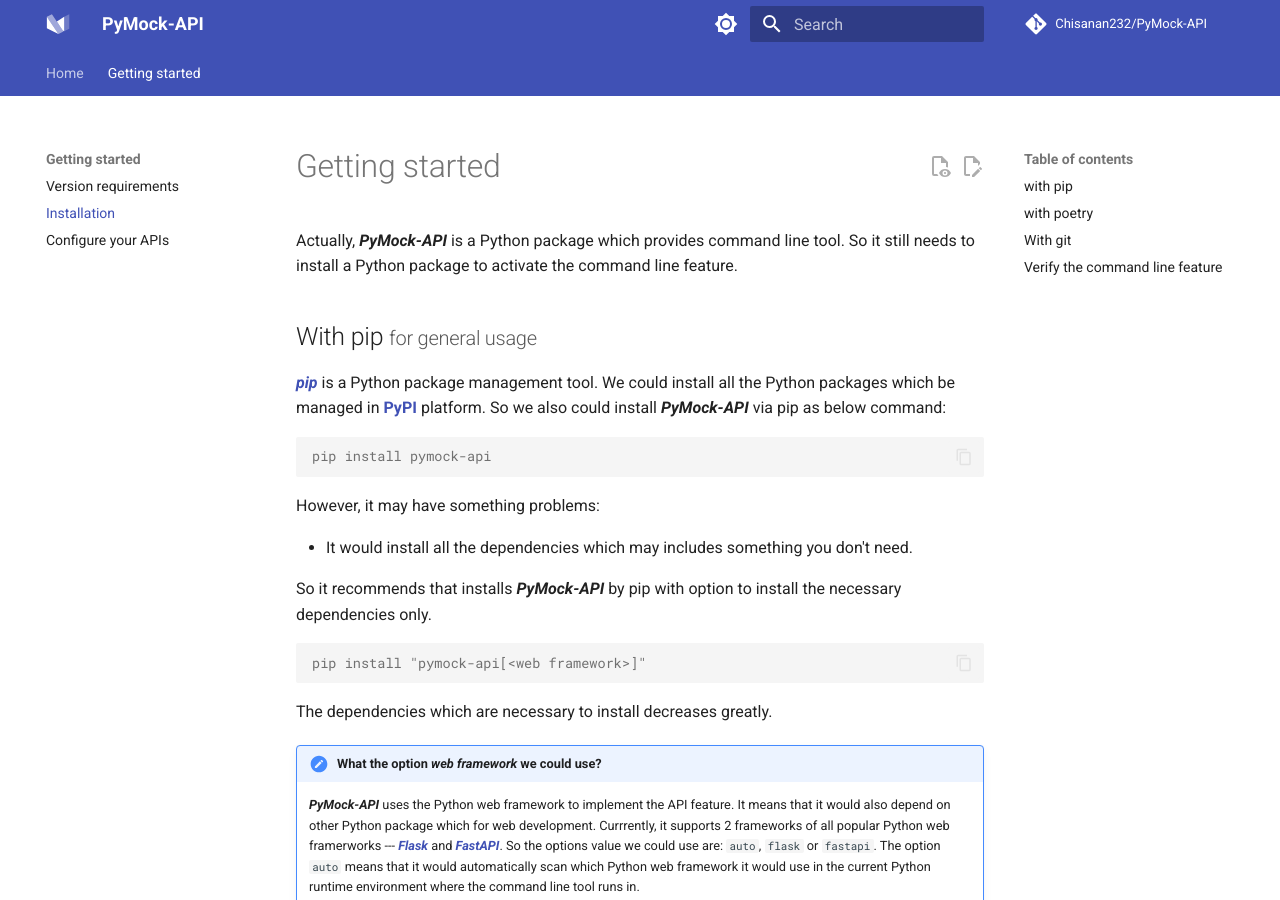
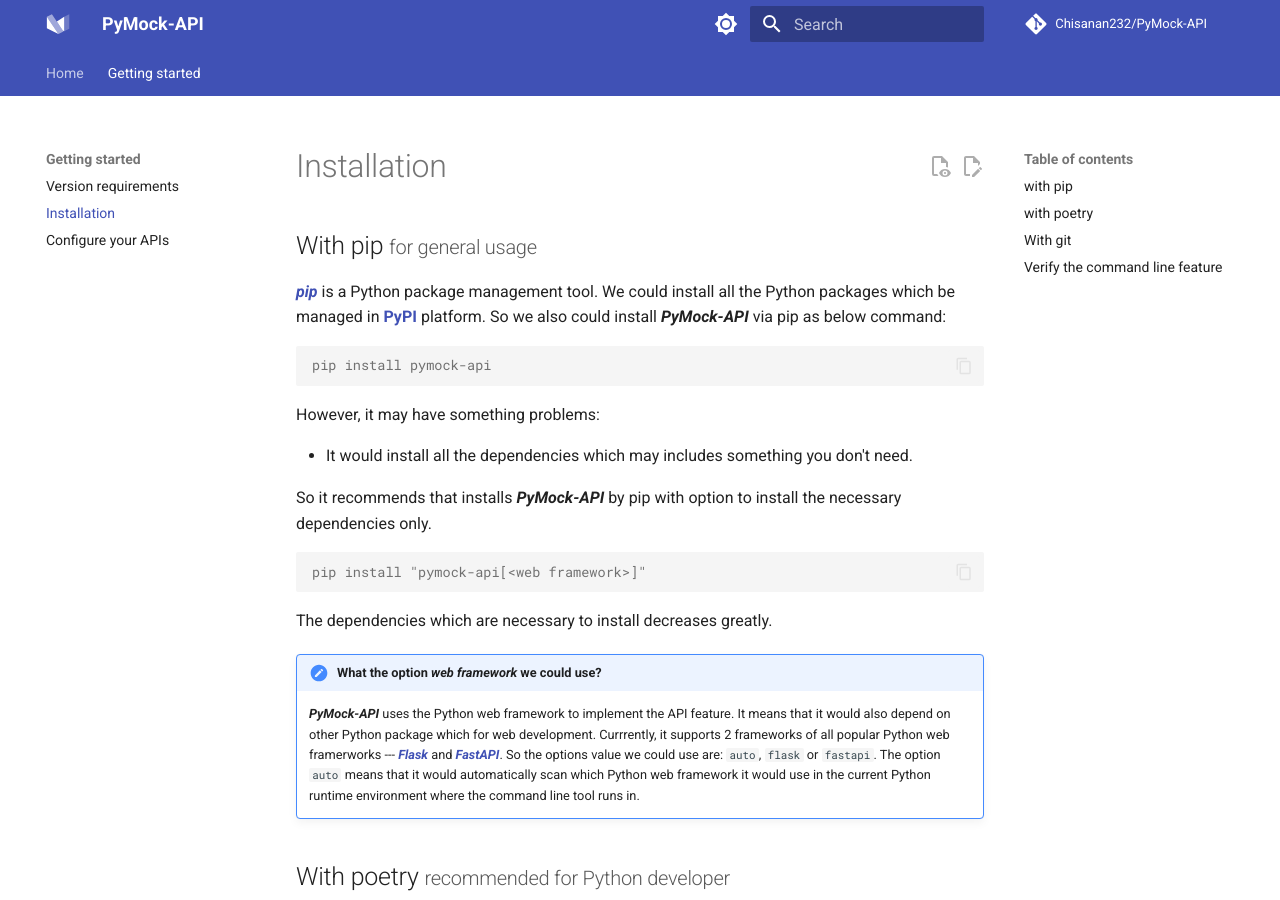
Before and after one commit to Chisanan232/PyMock-Server, an MkDocs documentation site: the page built from docs/getting-started/installation.md, in a window 1280 px wide and 900 px high. Built offline with MkDocs 1.6.1 and Material for MkDocs 9.7.7, drawn with Linux system fonts in a browser that asks for light colours; comment, search, counter and statistics services are not loaded.

Commit message:
Remove the part about getting started brief.

```diff
--- a/docs/getting-started/installation.md
+++ b/docs/getting-started/installation.md
@@ -1,8 +1,3 @@
-# Getting started
-
-Actually, **_PyMock-API_** is a Python package which provides command line tool. So it still needs to install a Python
-package to activate the command line feature.
-
 ## With pip <small>for general usage</small> { #with-pip data-toc-label="with pip" }
 
 [**_pip_**](https://pip.pypa.io/en/stable/) is a Python package management tool. We could install all the Python packages
```
